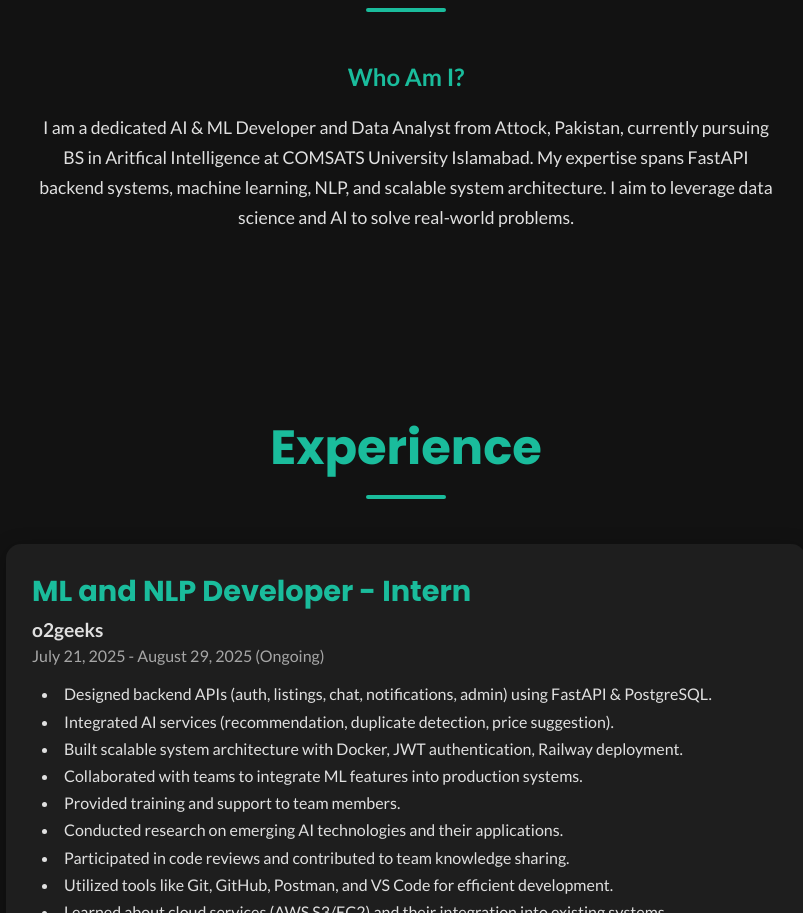
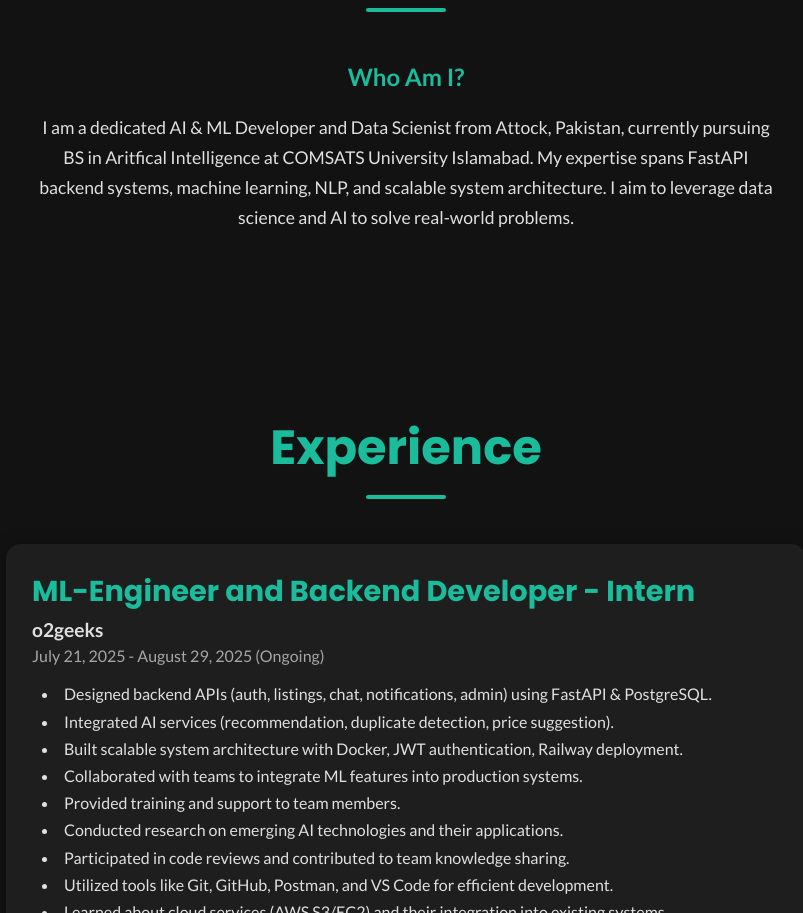
Before and after one commit to mianameer314/ameer-portfolio, a plain HTML site: page index.html in a window 1280 px wide. Shown: the part 975-1888 px from the top of the page, without its empty margins (234-1037 px from the left). Drawn offline with Linux system fonts and the light colour scheme.

Commit message:
Update index.html

```diff
--- a/index.html
+++ b/index.html
@@ -740,7 +740,7 @@
   <div class="about-content reveal">
     <strong>Who Am I?</strong>
     <p>
-      I am a dedicated AI & ML Developer and Data Analyst from Attock, Pakistan, currently pursuing BS in Aritfical Intelligence at COMSATS University Islamabad. My expertise spans FastAPI backend systems, machine learning, NLP, and scalable system architecture. I aim to leverage data science and AI to solve real-world problems.
+      I am a dedicated AI & ML Developer and Data Scienist from Attock, Pakistan, currently pursuing BS in Aritfical Intelligence at COMSATS University Islamabad. My expertise spans FastAPI backend systems, machine learning, NLP, and scalable system architecture. I aim to leverage data science and AI to solve real-world problems.
     </p>
   </div>
 </section>
@@ -750,7 +750,7 @@
   <div class="experience-card">
     <div class="card reveal" style="text-align: left;">
       <div class="card-content">
-        <h3>ML and NLP Developer - Intern</h3>
+        <h3>ML-Engineer and Backend Developer - Intern</h3>
         <p class="company" style="font-weight: bold; margin-bottom: 5px;">o2geeks</p>
         <span class="duration">July 21, 2025 - August 29, 2025 (Ongoing)</span>
         <ul>
```
